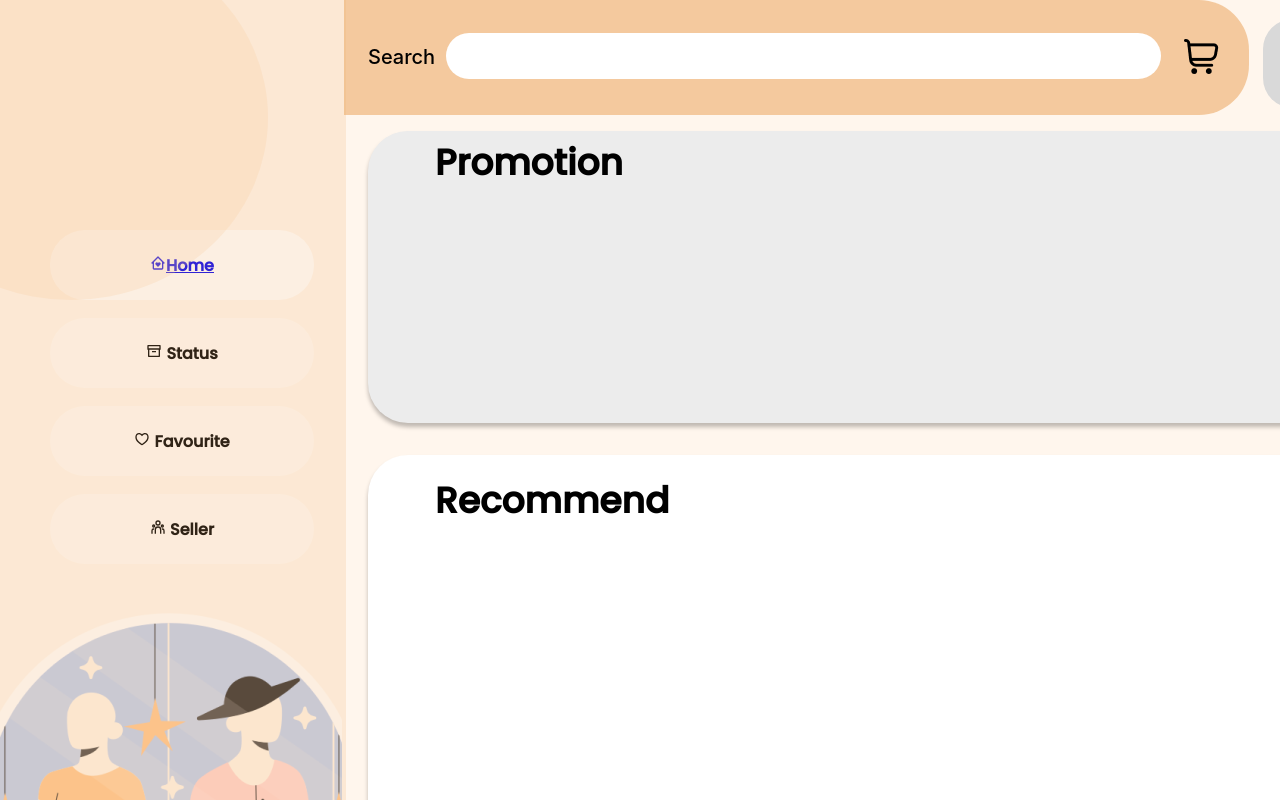
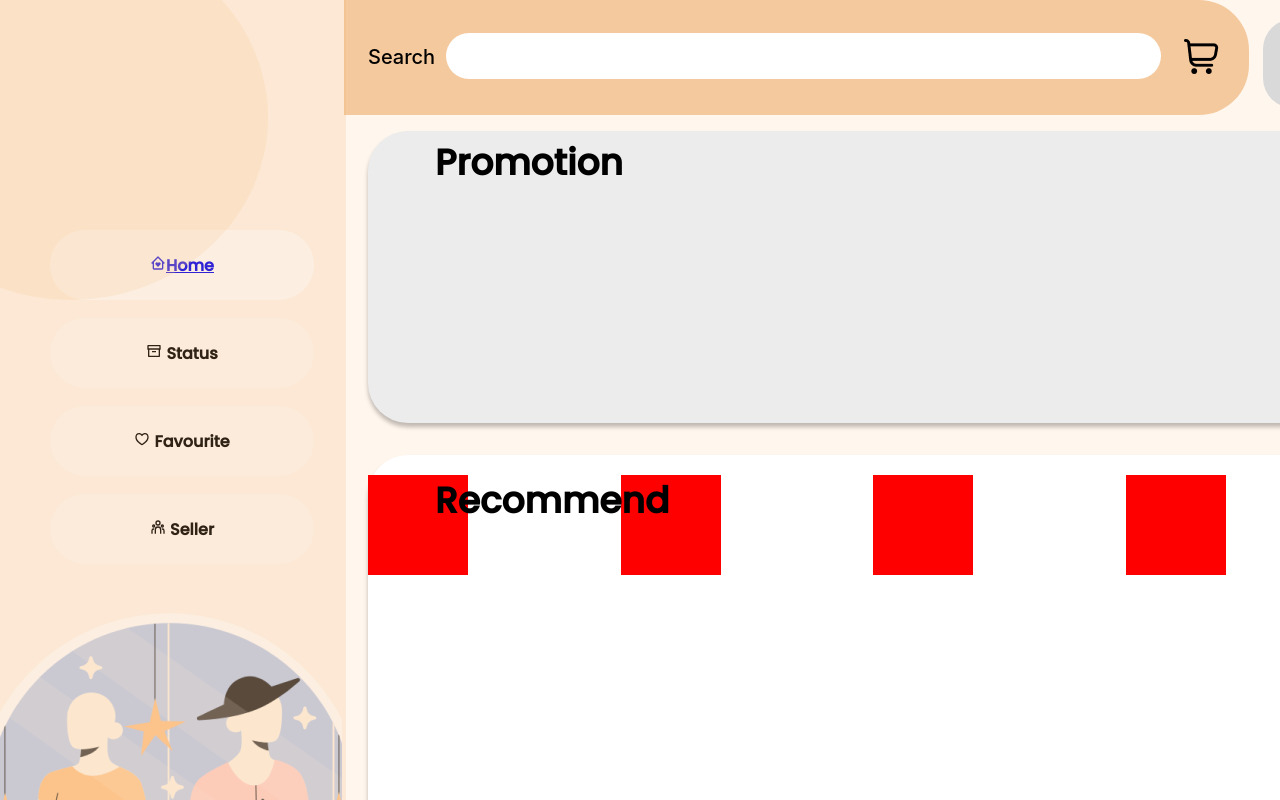
Before and after one commit to Shaunnaa/ShoppingWebApp, a React (Create React App) app in the folder Front-end/shoppingwebapp/: page /Shop in a window 1280 px wide. Shown: the top 800 px of the page. Built offline with nearby package versions, Linux system fonts and the light colour scheme.

Commit message:
Front-end Creat box

```diff
--- a/Front-end/shoppingwebapp/package.json
+++ b/Front-end/shoppingwebapp/package.json
@@ -9,7 +9,7 @@
     "react": "^18.2.0",
     "react-dom": "^18.2.0",
     "react-icons": "^4.9.0",
-    "react-router-dom": "^5.3.4",
+    "react-router-dom": "^5.2.0",
     "react-scripts": "^5.0.1",
     "web-vitals": "^2.1.4"
   },
--- a/Front-end/shoppingwebapp/src/All.js
+++ b/Front-end/shoppingwebapp/src/All.js
@@ -1,4 +1,4 @@
-
+import React from 'react';
 import './App.css';
 import { BiHomeHeart } from "react-icons/bi";
 import { BiFolderMinus } from "react-icons/bi";
@@ -11,7 +11,16 @@ import img1 from './Image/shop-2 1.png';
 import img2 from './Image/shopping-cart 1.png';
 
 const All = () => {
-    return (  <section>
+  const renderBoxes = () => {
+    const boxes = [];
+    for (let i = 0; i < 5; i++) {
+      boxes.push(<div key={i} className="box"></div>);
+    }
+    return boxes;
+  };
+
+    return (
+      <section>
         <div className="Blogs">
           <div className="buttonleft">
             <div className="Homy">
@@ -32,19 +41,17 @@ const All = () => {
             <div className="cart"><button><img className="cart" src={img2}></img></button></div>
           </div>
           <div className="rectangle11"></div>
-          <div className="rectangle12"></div>
-          <div className="rec1"></div>
-          <div className="rec2"></div>
-          <div className="rec3"></div>
-          <div className="rec4"></div>
-          <div className="rec5"></div>
+          <div className="rectangle12">
+            <div className="row">{renderBoxes()}</div>
+          </div>
          <div className="recommend">Recommend</div>
          <div className="Pro">Promotion</div>
          <div className="usernameblog">
           </div>
          <div className="circle"></div>
         </div>
-      </section> );
+      </section>
+      );
 }
 
 export default All;
--- a/Front-end/shoppingwebapp/src/App.css
+++ b/Front-end/shoppingwebapp/src/App.css
@@ -36,3 +36,17 @@
     transform: rotate(360deg);
   }
 }
+
+.rectangle12 .row {
+  display: flex;
+  justify-content: space-between;
+  margin-top: 20px;
+}
+
+.rectangle12 .box {
+  flex-direction: column;
+  align-items: center;
+  width: 100px; /* Adjust the width according to your requirements */
+  height: 100px; /* Adjust the height according to your requirements */
+  background-color: #f00; /* Set the background color of the box */
+}
```
Also changed, not shown: 1 other file (tests, documents, lock files or other folders).
